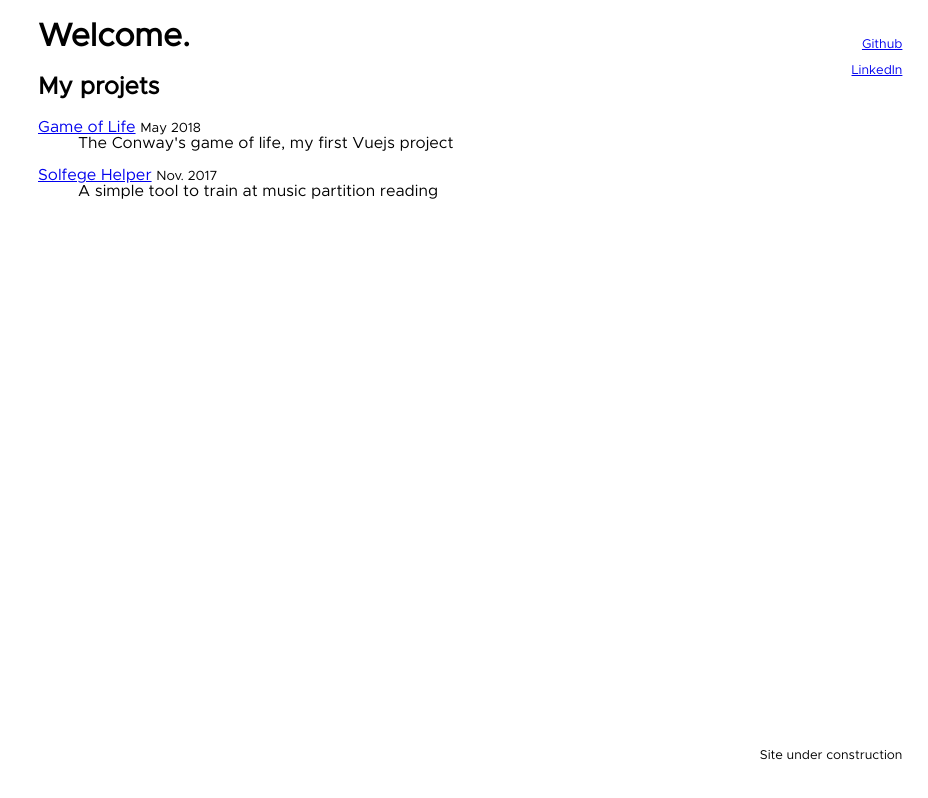
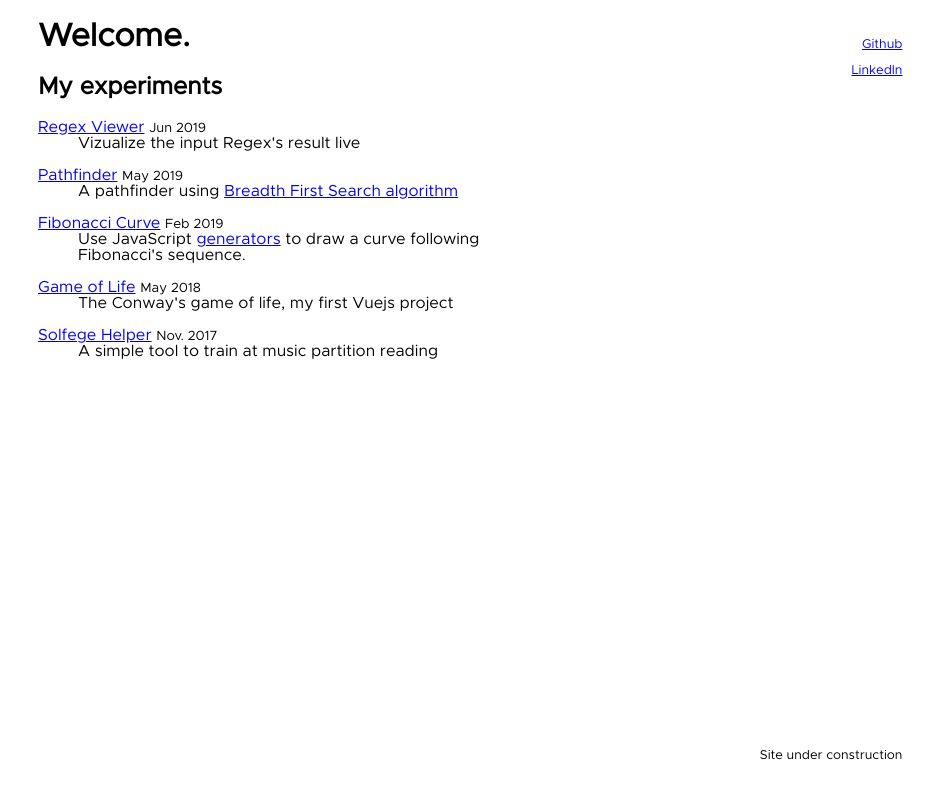
Before and after one commit to pellul/pellul.github.io, a plain HTML site: page index.html in a window 1280 px wide. Shown: the whole page, without its empty margins (352-1280 px from the left). Drawn offline with Linux system fonts and the light colour scheme; files whose address does not match are found by name.

Commit message:
Add new projects

```diff
--- a/index.html
+++ b/index.html
@@ -12,15 +12,34 @@
     <h1>Welcome.</h1>
     <section>
       <header>
-        <h2>My projets</h2>
+        <h2>My experiments</h2>
       </header>
       <article>
         <dl>
-          <dt><a href="/game-of-life">Game of Life</a> <small><time datetime="2018-04">May 2018</time></small></dt>
+          <dt><a href="/playground/regex-viewer">Regex Viewer</a> <small><time datetime="2019-06">Jun 2019</time></small></dt>
+          <dd>Vizualize the input Regex's result live</dd>
+        </dl>
+        <dl>
+          <dt><a href="/playground/pathfinding">Pathfinder</a> <small><time datetime="2019-05">May 2019</time></small></dt>
+          <dd>
+            A pathfinder using
+            <a href="https://en.wikipedia.org/wiki/Breadth-first_search">Breadth First Search algorithm</a>
+          </dd>
+        </dl>
+        <dl>
+          <dt><a href="/playground/fibonacci-curve">Fibonacci Curve</a> <small><time datetime="2019-02">Feb 2019</time></small></dt>
+          <dd>
+            Use JavaScript
+            <a href="https://developer.mozilla.org/en-US/docs/Web/JavaScript/Reference/Global_Objects/Generator">generators</a>
+            to draw a curve following Fibonacci's sequence.
+          </dd>
+        </dl>
+        <dl>
+          <dt><a href="/playground/game-of-life">Game of Life</a> <small><time datetime="2018-04">May 2018</time></small></dt>
           <dd>The Conway's game of life, my first Vuejs project</dd>
         </dl>
         <dl>
-          <dt><a href="/solfege-helper">Solfege Helper</a> <small><time datetime="2017-11">Nov. 2017</time></small></dt>
+          <dt><a href="/playground/solfege-helper">Solfege Helper</a> <small><time datetime="2017-11">Nov. 2017</time></small></dt>
           <dd>A simple tool to train at music partition reading</dd>
         </dl>
       </article>
```
